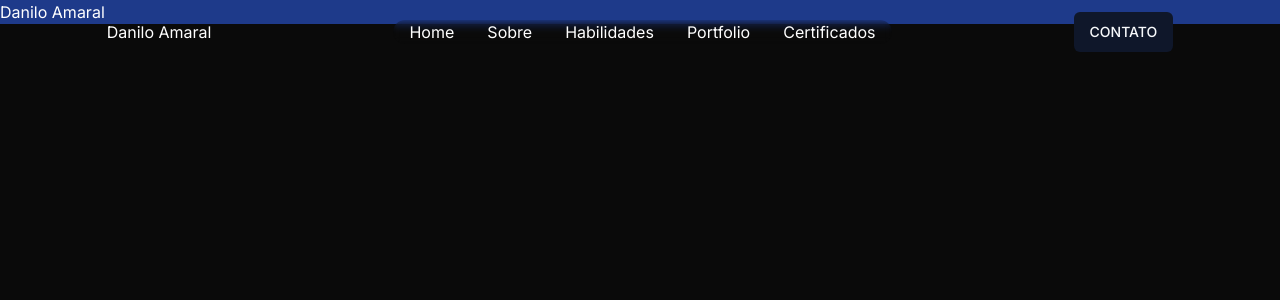
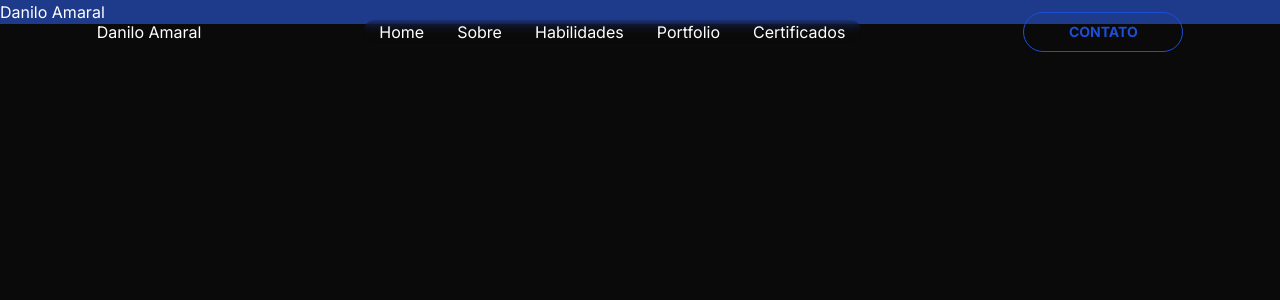
Before and after one commit to Danilo55Amaral/Danilo-Landing-Page, a Next.js app: page / in a window 1280 px wide. Shown: the top 300 px of the page. Built offline with nearby package versions, Linux system fonts and the light colour scheme.

Commit message:
:sparkles: feat: Criando variante primary do Button e aplicando a versão PC do Header

```diff
--- a/src/components/header.tsx
+++ b/src/components/header.tsx
@@ -61,7 +61,11 @@ export default function Header() {
             Certificados
           </Link>
         </div>
-        <Button>CONTATO</Button>
+        <Button
+          variant="primary"
+        >
+          CONTATO
+        </Button>
       </Card>
       <Card className="flex items-center lg:hidden bg-transparent justify-between p-[1.875rem]">
         <Sheet>
--- a/src/components/ui/button.tsx
+++ b/src/components/ui/button.tsx
@@ -18,7 +18,8 @@ const buttonVariants = cva(
           "bg-secondary text-secondary-foreground hover:bg-secondary/80",
         ghost: "hover:bg-accent hover:text-accent-foreground",
         link: "text-primary underline-offset-4 hover:underline",
-        project: "w-full border border-blue-700 justify-start gap-2 text-blue-700 bg-gradient-to-r hover:from-pink-500 hover:to-yellow-500"
+        project: "w-full border border-blue-700 justify-start gap-2 text-blue-700 bg-gradient-to-r hover:from-pink-500 hover:to-yellow-500",
+        primary: "border border-blue-700 text-blue-700 font-bold rounded-full w-40 bg-gradient-to-r hover:from-pink-500 hover:to-yellow-500",
       },
       size: {
         default: "h-10 px-4 py-2",
--- a/src/components/ui/separator.tsx
+++ b/src/components/ui/separator.tsx
@@ -18,7 +18,7 @@ const Separator = React.forwardRef<
       decorative={decorative}
       orientation={orientation}
       className={cn(
-        "shrink-0 bg-border",
+        "shrink-0 bg-blue-700",
         orientation === "horizontal" ? "h-[1px] w-full" : "h-full w-[1px]",
         className
       )}
--- a/src/components/ui/sheet.tsx
+++ b/src/components/ui/sheet.tsx
@@ -31,7 +31,7 @@ const SheetOverlay = React.forwardRef<
 SheetOverlay.displayName = SheetPrimitive.Overlay.displayName
 
 const sheetVariants = cva(
-  "fixed z-50 gap-4 bg-background p-6 shadow-lg transition ease-in-out data-[state=open]:animate-in data-[state=closed]:animate-out data-[state=closed]:duration-300 data-[state=open]:duration-500",
+  "fixed z-50 gap-4 bg-background border-blue-700 p-6 shadow-lg transition ease-in-out data-[state=open]:animate-in data-[state=closed]:animate-out data-[state=closed]:duration-300 data-[state=open]:duration-500",
   {
     variants: {
       side: {
@@ -66,7 +66,7 @@ const SheetContent = React.forwardRef<
     >
       {children}
       <SheetPrimitive.Close className="absolute right-4 top-4 rounded-sm opacity-70 ring-offset-background transition-opacity hover:opacity-100 focus:outline-none focus:ring-2 focus:ring-ring focus:ring-offset-2 disabled:pointer-events-none data-[state=open]:bg-secondary">
-        <X className="h-4 w-4" />
+        <X className="h-5 w-5 text-blue-700 border border-blue-700 rounded-md bg-gradient-to-r hover:from-pink-500 hover:to-yellow-500"/>
         <span className="sr-only">Close</span>
       </SheetPrimitive.Close>
     </SheetPrimitive.Content>
```
